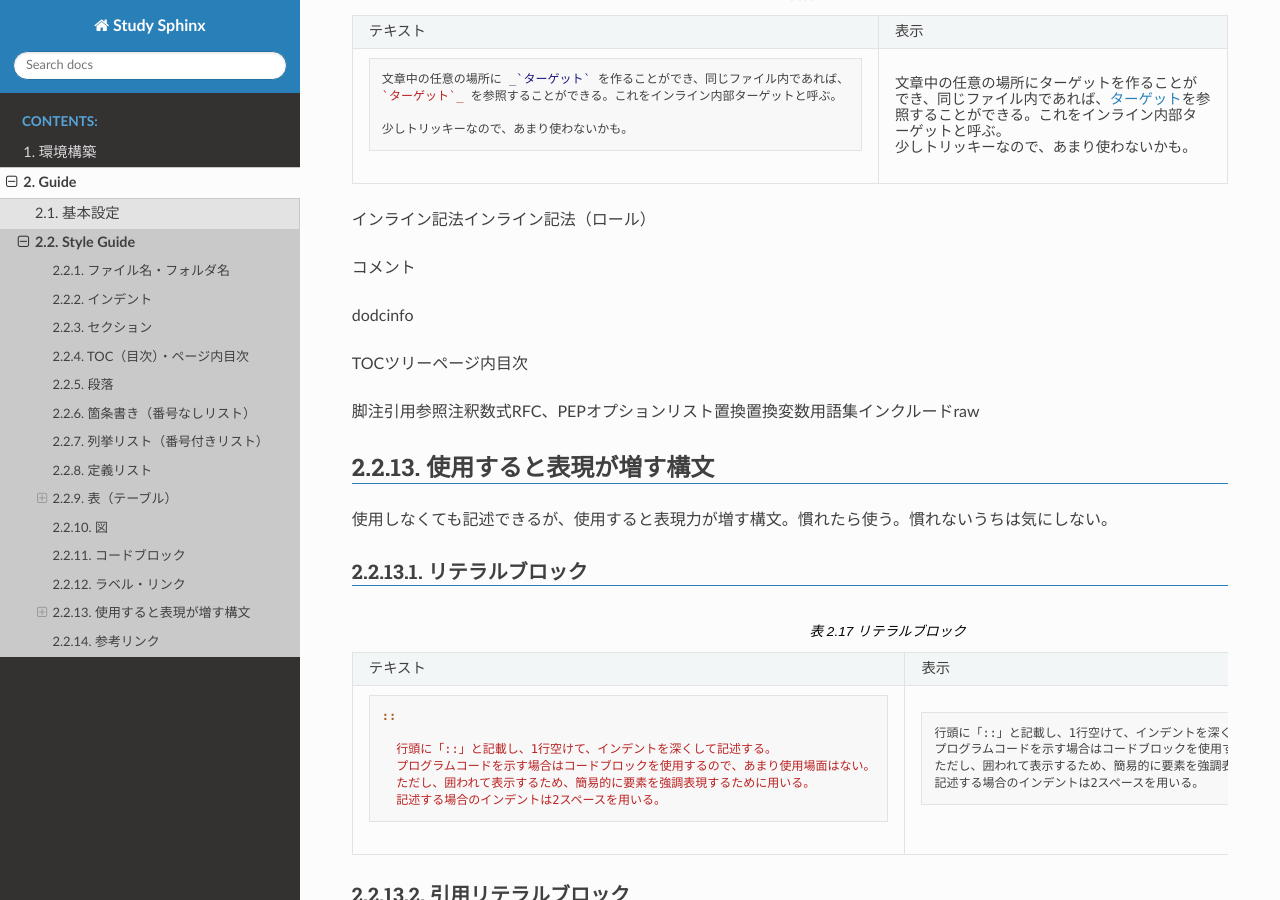
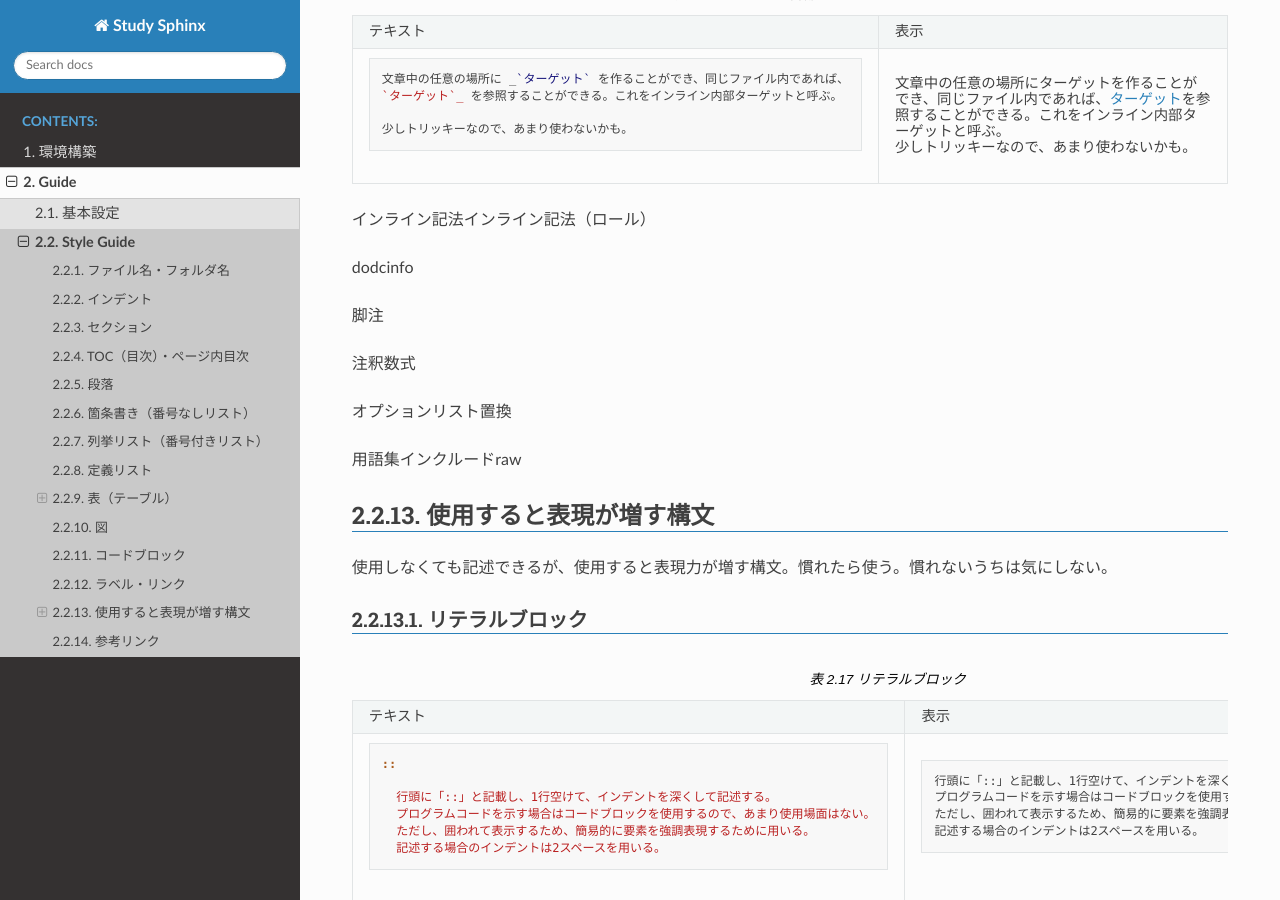
Before and after one commit to kkAyataka/study-sphinx, a Sphinx documentation site: the page built from doc/guide/style-guide.rst, in a window 1280 px wide and 900 px high, scrolled down 8154 px. Built offline with Sphinx 7.4.7 and the Read the Docs theme 2.0.0, drawn with Linux system fonts in a browser that asks for light colours.

Commit message:
Adjust note

```diff
--- a/doc/guide/style-guide.rst
+++ b/doc/guide/style-guide.rst
@@ -270,21 +270,16 @@ CSVテーブル
 インライン記法
 インライン記法（ロール）
 
-コメント
-
 dodcinfo
 
-TOCツリー
-ページ内目次
+脚注
 
-脚注
-引用参照
 注釈
 数式
-RFC、PEP
+
 オプションリスト
 置換
-置換変数
+
 用語集
 インクルード
 raw
```
